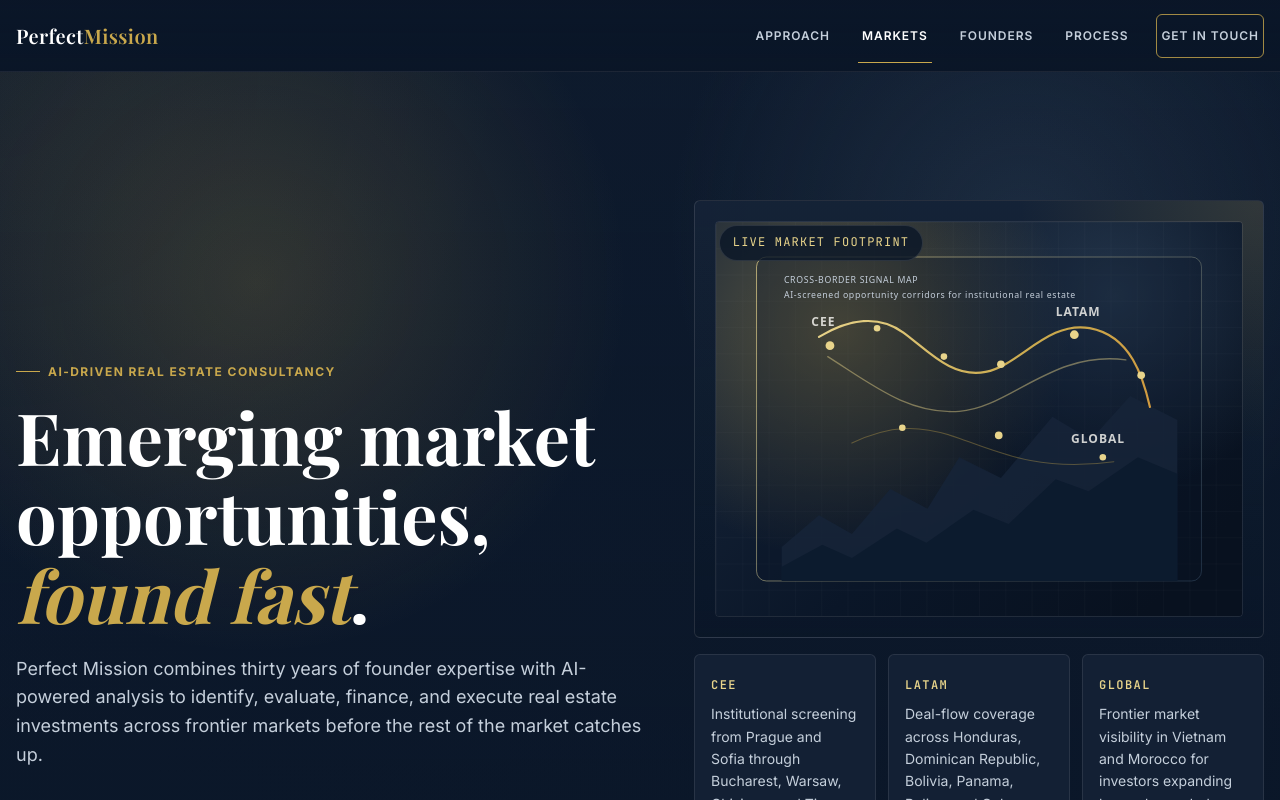
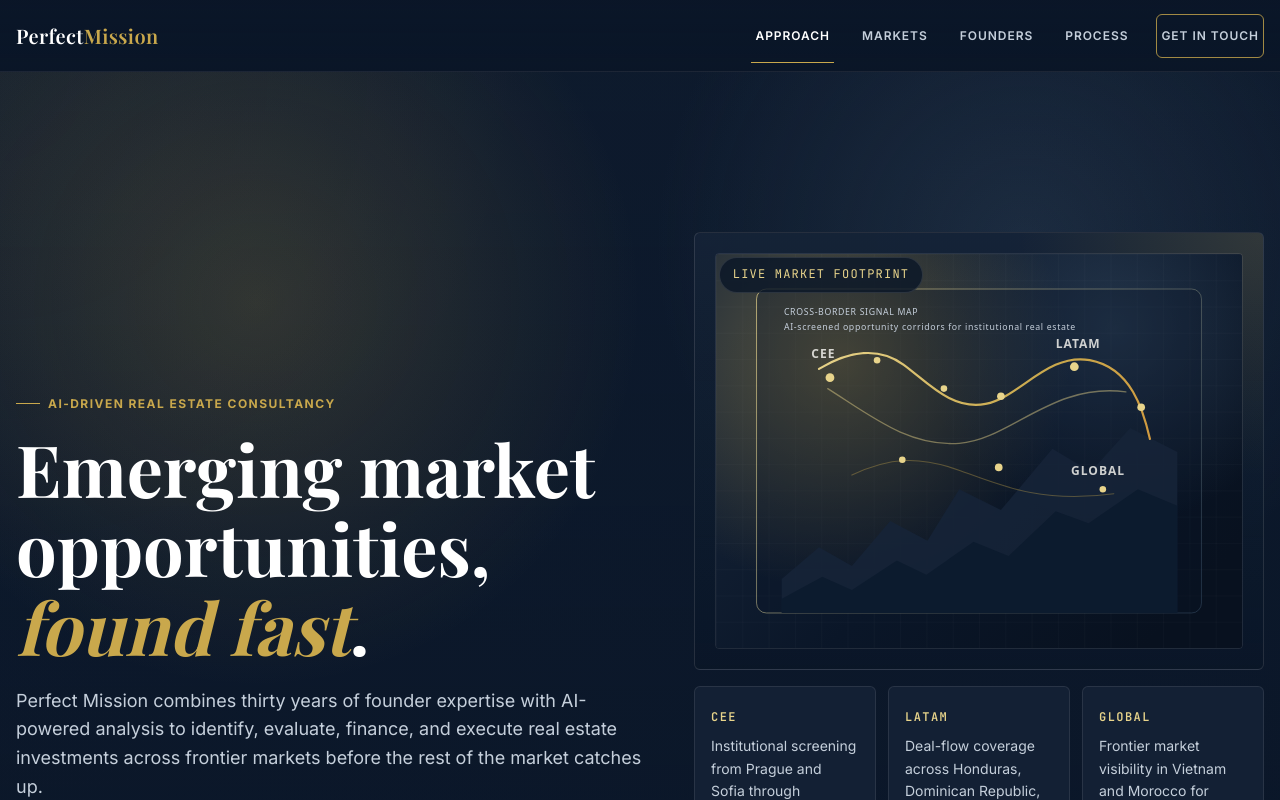
Before and after one commit to m-check1B/perfectmission-website, a SvelteKit app: page / in a window 1280 px wide. Shown: the top 800 px of the page. Built offline with nearby package versions, Linux system fonts and the light colour scheme.

Commit message:
fix: align hero section rhythm

```diff
--- a/src/app.css
+++ b/src/app.css
@@ -427,7 +427,7 @@
 
 .hero {
   overflow: hidden;
-  padding: clamp(5rem, 10vw, 10rem) 0 var(--space-24);
+  padding: var(--space-32) 0;
 }
 
 .hero::before {
@@ -988,7 +988,7 @@
   }
 
   .hero {
-    padding-top: var(--space-20);
+    padding: var(--space-32) 0;
   }
 
   .card {
@@ -1009,6 +1009,12 @@
   }
 }
 
+@media (min-width: 64rem) {
+  .hero {
+    padding: 10rem 0;
+  }
+}
+
 @media (prefers-reduced-motion: reduce) {
   *,
   *::before,
```
